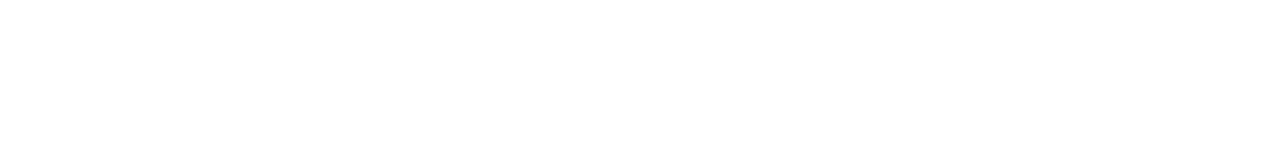
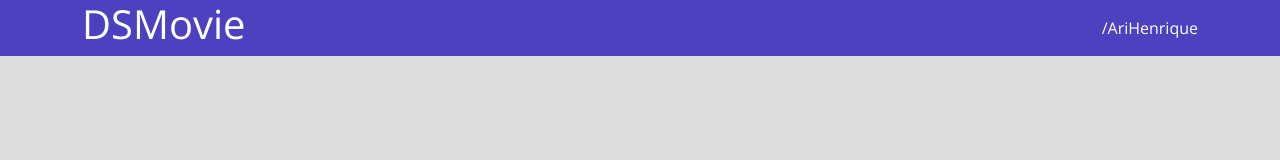
Before and after one commit to AriHenrique/projectdsmovie, a plain HTML site: page index.html in a window 1280 px wide. Drawn offline with nearby package versions, Linux system fonts and the light colour scheme.

Commit message:
barra superior parte 1

```diff
--- a/css/styles.css
+++ b/css/styles.css
@@ -1,4 +1,29 @@
 @import url('https://fonts.googleapis.com/css2?family=Open+Sans:wght@400;700&display=swap');
 *{
+    box-sizing: border-box;
     font-family: 'Open Sans', sans-serif;
 }
+
+html, body{
+    background-color: #ddd;
+
+}
+
+
+
+nav{
+    display: flex;
+    align-items: center;
+    justify-content: space-between;
+
+}
+
+header{
+    background-color: #4D41C0;
+    color: #fff;
+}
+
+a, a:hover {
+    text-decoration: none;
+    color: unset;
+}
--- a/index.html
+++ b/index.html
@@ -6,8 +6,15 @@
     <title>Projeto DSMovie</title>
 
     <link href="https://cdn.jsdelivr.net/npm/bootstrap@5.1.3/dist/css/bootstrap.min.css" rel="stylesheet" integrity="sha384-1BmE4kWBq78iYhFldvKuhfTAU6auU8tT94WrHftjDbrCEXSU1oBoqyl2QvZ6jIW3" crossorigin="anonymous">
+
+    <link rel="stylesheet" href="css/styles.css">
 </head>
 <body>
-    <h1></h1>
+    <header>
+        <nav class="container">
+            <h1>DSMovie</h1>
+            <a href="https://github.com/AriHenrique">/AriHenrique</a>
+        </nav>
+    </header>
 </body>
 </html>
```
